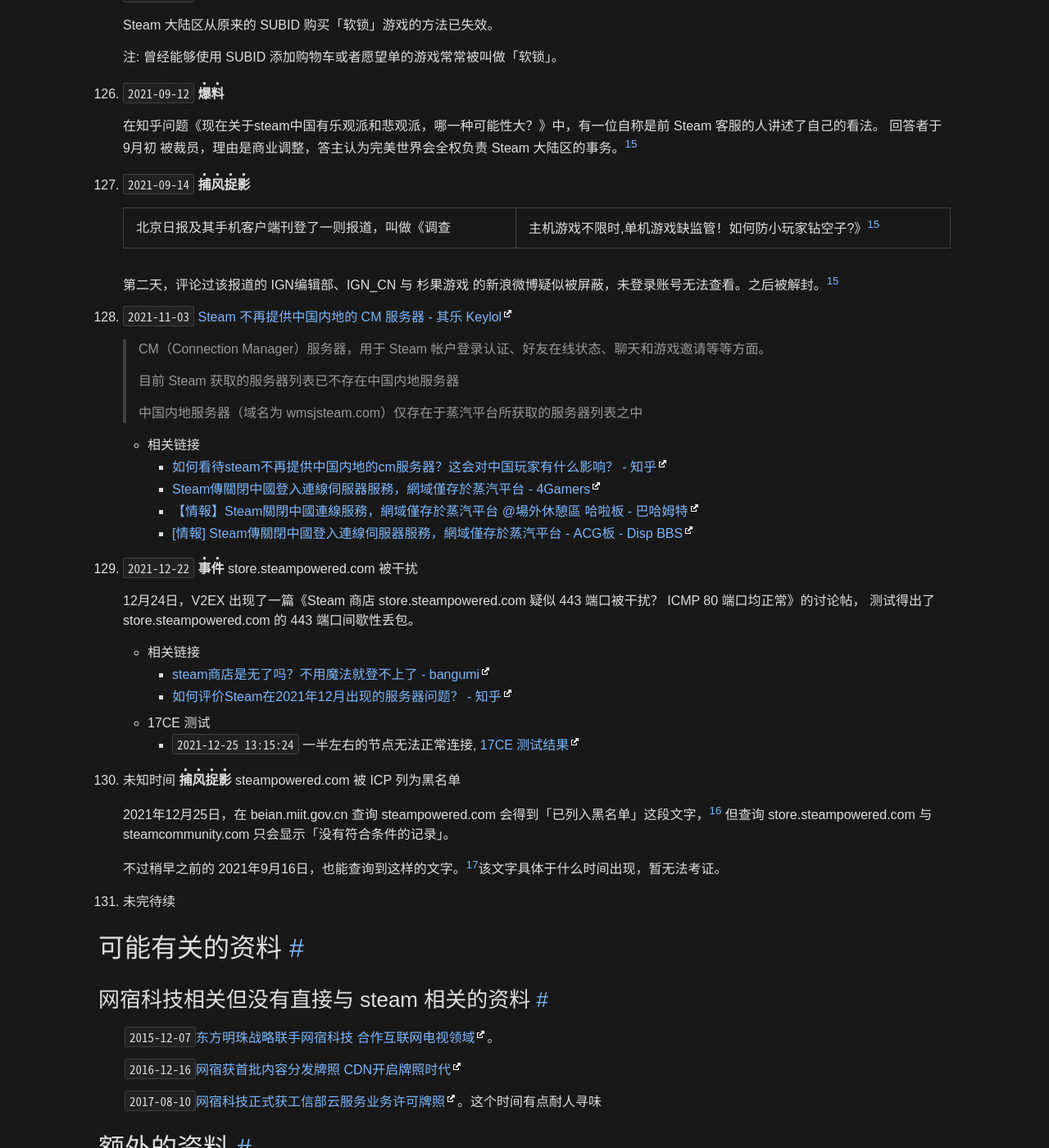
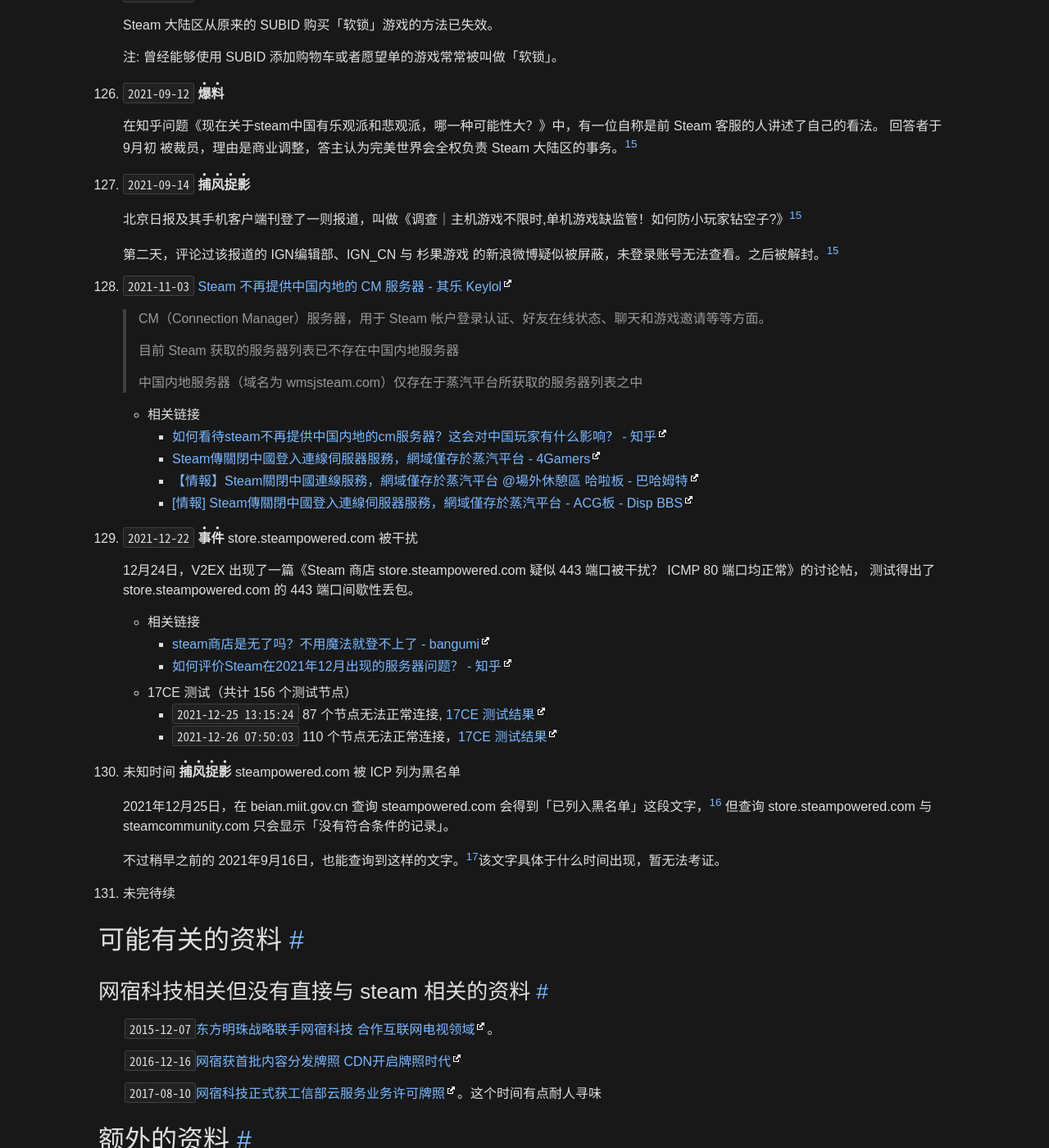
Before and after one commit to gledos/gledos.github.io, a Jekyll site: the page built from _posts/2018-07-12-wegame-steam.markdown, in a window 1280 px wide and 1400 px high, scrolled down 17570 px. Shown: the whole window at 82% size. Built offline with Jekyll 4.4.1, drawn with Linux system fonts in a browser that asks for light colours; some of the changed text lies outside the part shown.

Commit message:
Update 2018-07-12-wegame-steam.markdown
更新

```diff
--- a/_posts/2018-07-12-wegame-steam.markdown
+++ b/_posts/2018-07-12-wegame-steam.markdown
@@ -849,7 +849,7 @@
 
 127. `2021-09-14` **捕风捉影**
 
-     北京日报及其手机客户端刊登了一则报道，叫做《调查|主机游戏不限时,单机游戏缺监管！如何防小玩家钻空子?》[^rhfxwj]
+     北京日报及其手机客户端刊登了一则报道，叫做《调查｜主机游戏不限时,单机游戏缺监管！如何防小玩家钻空子?》[^rhfxwj]
 
      第二天，评论过该报道的 IGN编辑部、IGN_CN 与 杉果游戏 的新浪微博疑似被屏蔽，未登录账号无法查看。之后被解封。[^rhfxwj]
 
@@ -875,8 +875,9 @@
      + 相关链接
          + [steam商店是无了吗？不用魔法就登不上了 - bangumi](https://web.archive.org/web/20211225112051/https://bangumi.tv/group/topic/366787)
          + [如何评价Steam在2021年12月出现的服务器问题？ - 知乎](https://web.archive.org/web/20211225100853/https://www.zhihu.com/question/508242845)
-     + 17CE 测试
-         + `2021-12-25 13:15:24` 一半左右的节点无法正常连接, [17CE 测试结果](https://web.archive.org/web/20211225051915/http://www.17ce.com/site/http/20211225_aa532ca0654111ec89545fe60f9332a6:1.html)
+     + 17CE 测试（共计 156 个测试节点）
+         + `2021-12-25 13:15:24` 87 个节点无法正常连接, [17CE 测试结果](https://web.archive.org/web/20211225051915/http://www.17ce.com/site/http/20211225_aa532ca0654111ec89545fe60f9332a6:1.html)
+         + `2021-12-26 07:50:03` 110 个节点无法正常连接，[17CE 测试结果](https://web.archive.org/web/20211226000141/http://www.17ce.com/site/http/20211226_6164171065dd11eca8ff613adab63e9c:1.html)
 
 130. 未知时间 **捕风捉影** steampowered.com 被 ICP 列为黑名单
 
```
